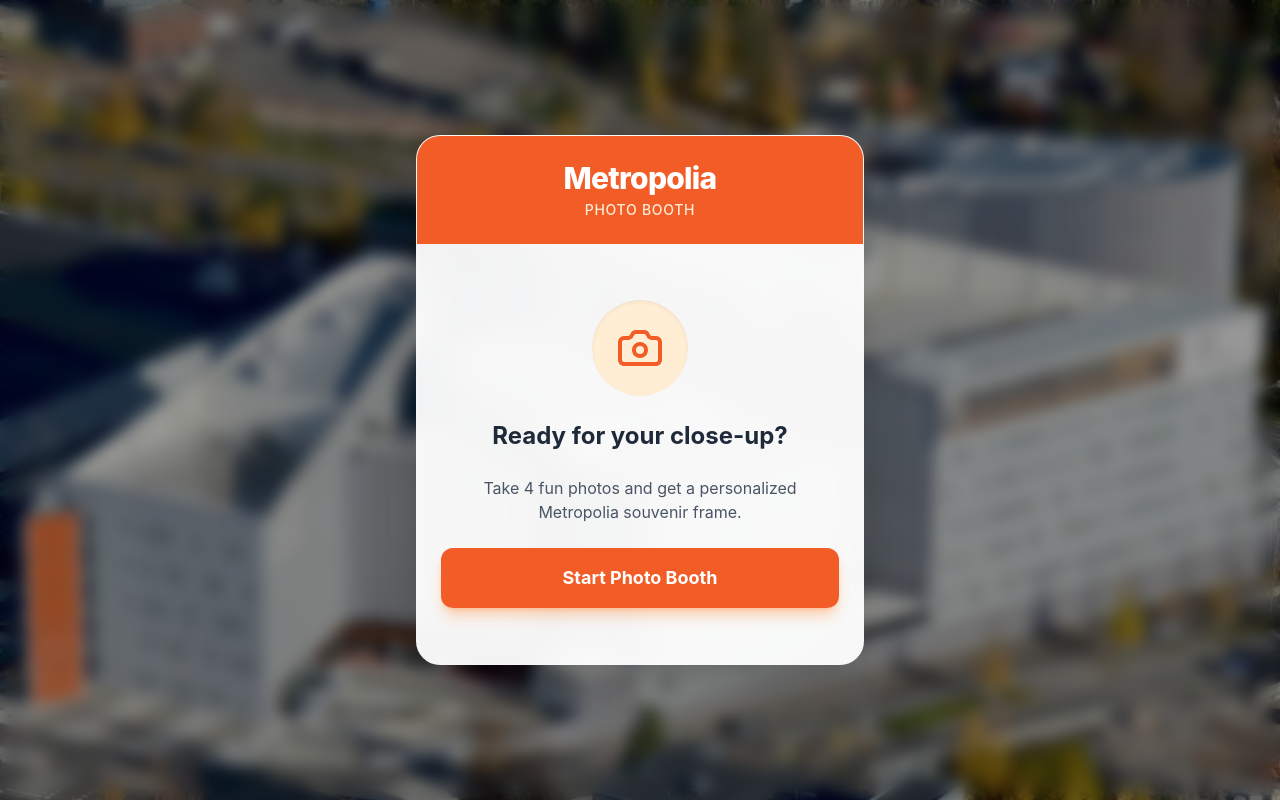
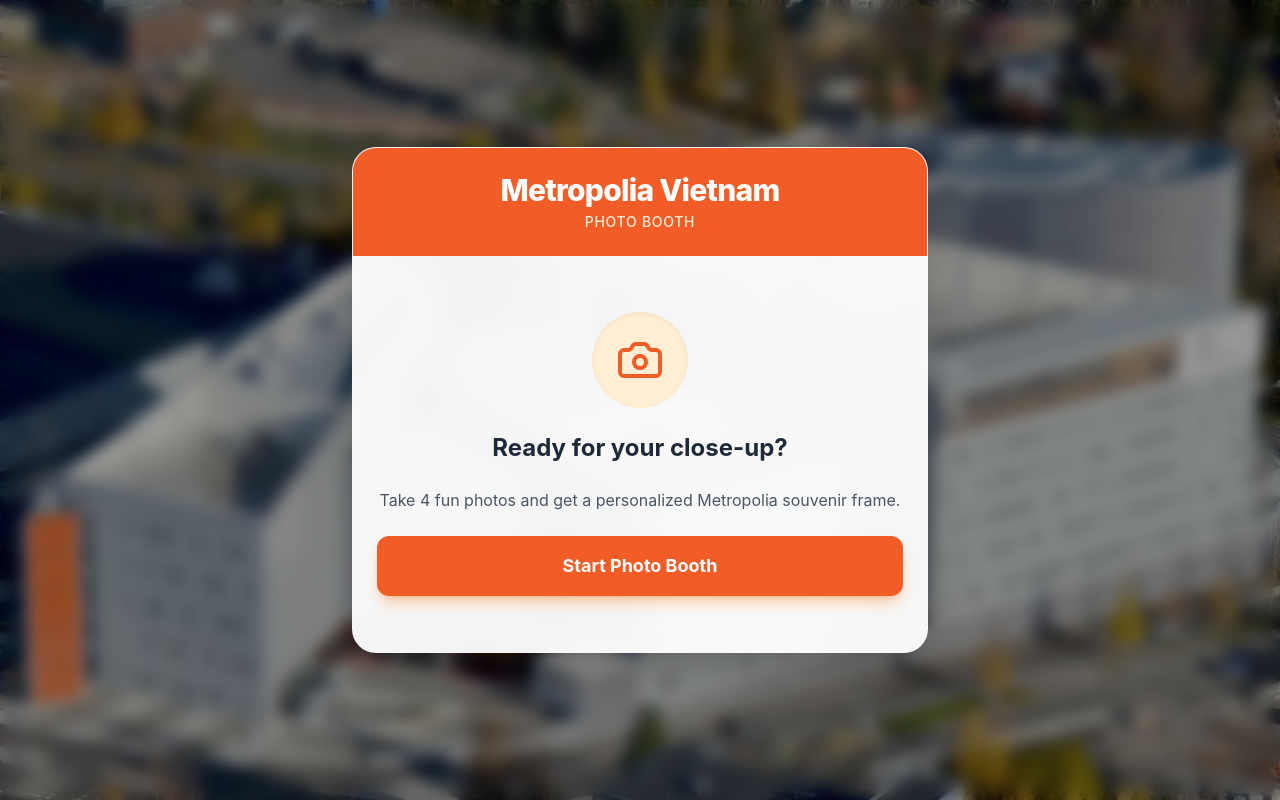
Before and after one commit to vandaipham/photo-booth, a React (Vite) app: page / in a window 1280 px wide. Built offline with nearby package versions, Linux system fonts and the light colour scheme.

Commit message:
change camera preview size to be bigger

```diff
--- a/src/App.jsx
+++ b/src/App.jsx
@@ -29,7 +29,8 @@
       const initCamera = async () => {
         try {
           // Configure constraints based on whether a specific camera was selected
-          const videoConstraints = { width: { ideal: 1280 }, height: { ideal: 720 } };
+          // Increased to 1080p for a higher quality capture
+          const videoConstraints = { width: { ideal: 1920 }, height: { ideal: 1080 } };
           if (selectedDeviceId) {
             videoConstraints.deviceId = { exact: selectedDeviceId };
           } else {
@@ -205,10 +206,11 @@
     >
       <div className="absolute inset-0 bg-black/40 backdrop-blur-sm"></div>
 
-      <div className="relative z-10 w-full max-w-md bg-white/95 backdrop-blur-md shadow-2xl rounded-3xl overflow-hidden border border-white/20">
+      {/* Widened container to max-w-xl for a bigger preview size */}
+      <div className="relative z-10 w-full max-w-xl bg-white/95 backdrop-blur-md shadow-2xl rounded-3xl overflow-hidden border border-white/20">
 
         <div className="bg-[#f25c27] p-6 text-center text-white">
-          <h1 className="text-3xl font-extrabold tracking-tight">Metropolia</h1>
+          <h1 className="text-3xl font-extrabold tracking-tight">Metropolia Vietnam</h1>
           <p className="text-orange-100 text-sm font-medium mt-1 uppercase tracking-wider">Photo Booth</p>
         </div>
 
@@ -259,7 +261,7 @@
               )}
 
               {cameraError ? (
-                <div className="w-full aspect-[3/4] bg-gray-100 rounded-2xl flex flex-col items-center justify-center p-6 text-center border-2 border-dashed border-red-300">
+                <div className="w-full aspect-[4/3] bg-gray-100 rounded-2xl flex flex-col items-center justify-center p-6 text-center border-2 border-dashed border-red-300">
                   <AlertCircle className="w-10 h-10 text-red-500 mb-3" />
                   <p className="text-red-600 font-medium">{cameraError}</p>
                   <button
@@ -270,7 +272,7 @@
                   </button>
                 </div>
               ) : (
-                <div className="relative w-full aspect-[3/4] bg-black rounded-2xl overflow-hidden shadow-inner group">
+                <div className="relative w-full aspect-[4/3] bg-black rounded-2xl overflow-hidden shadow-inner group">
                   <video
                     ref={videoRef}
                     autoPlay
@@ -308,11 +310,11 @@
 
           {step === 'result' && finalImage && (
             <div className="flex flex-col items-center animate-fade-in">
-              <div className="w-full max-h-[50vh] overflow-hidden rounded-xl border-4 border-gray-100 shadow-md mb-6 bg-gray-50">
+              <div className="w-full max-h-[70vh] overflow-hidden rounded-xl border-4 border-gray-100 shadow-md mb-6 bg-gray-50 flex justify-center">
                 <img
                   src={finalImage}
                   alt="Your Photo Booth Strip"
-                  className="w-full h-auto object-contain max-h-[50vh]"
+                  className="w-auto h-auto object-contain max-h-[70vh]"
                 />
               </div>
 
```
